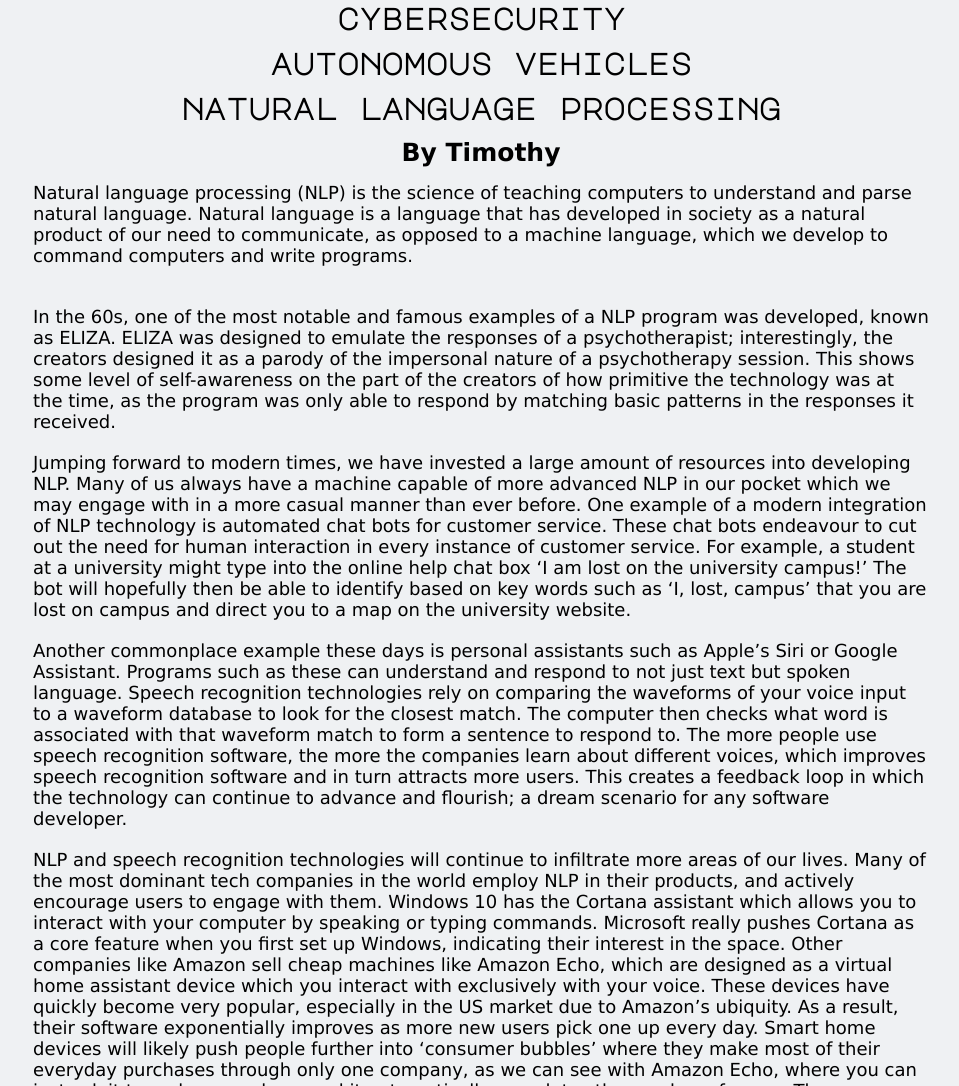
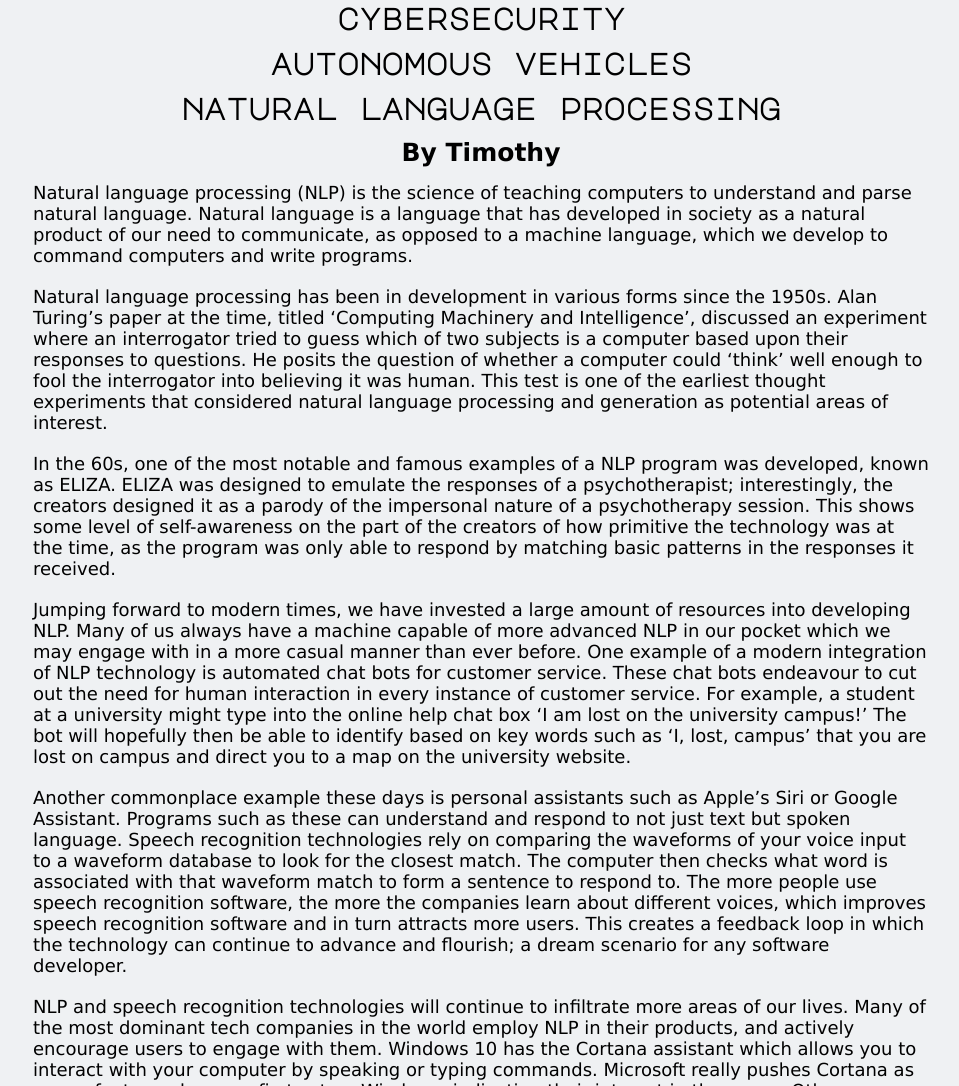
Before and after one commit to michelle-woolley/group21, a plain HTML site: page itTechnologies.html in a window 1280 px wide. Shown: the part 675-1761 px from the top of the page, without its empty margins (159-1118 px from the left). Drawn offline with Linux system fonts and the light colour scheme.

Commit message:
Added paragraph to IT tech page

```diff
--- a/itTechnologies.html
+++ b/itTechnologies.html
@@ -31,8 +31,10 @@
       <p class="techReportInfo">Natural language processing (NLP) is the science of teaching computers to understand and parse natural language.
         Natural language is a language that has developed in society as a natural product of our need to communicate, as opposed to a machine language,
         which we develop to command computers and write programs.</p>
-      <p class="techReportInfo"></p>
-
+      <p class="techReportInfo">Natural language processing has been in development in various forms since the 1950s. Alan Turing’s paper at the time,
+       titled ‘Computing Machinery and Intelligence’, discussed an experiment where an interrogator tried to guess which of two subjects is a computer
+       based upon their responses to questions. He posits the question of whether a computer could ‘think’ well enough to fool the interrogator into believing
+       it was human. This test is one of the earliest thought experiments that considered natural language processing and generation as potential areas of interest.</p>
       <p class="techReportInfo">In the 60s, one of the most notable and famous examples of a NLP program was developed, known as ELIZA.
         ELIZA was designed to emulate the responses of a psychotherapist; interestingly, the creators designed it as a parody of the impersonal nature
         of a psychotherapy session. This shows some level of self-awareness on the part of the creators of how primitive the technology was at the time,
```
